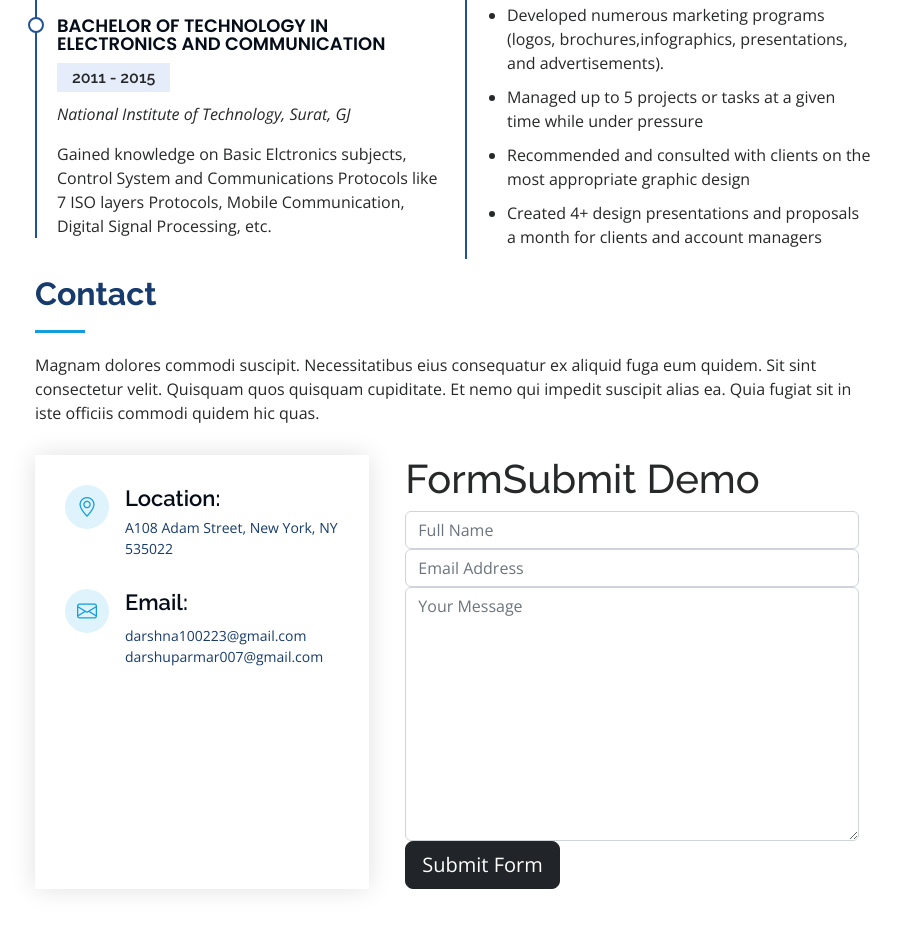
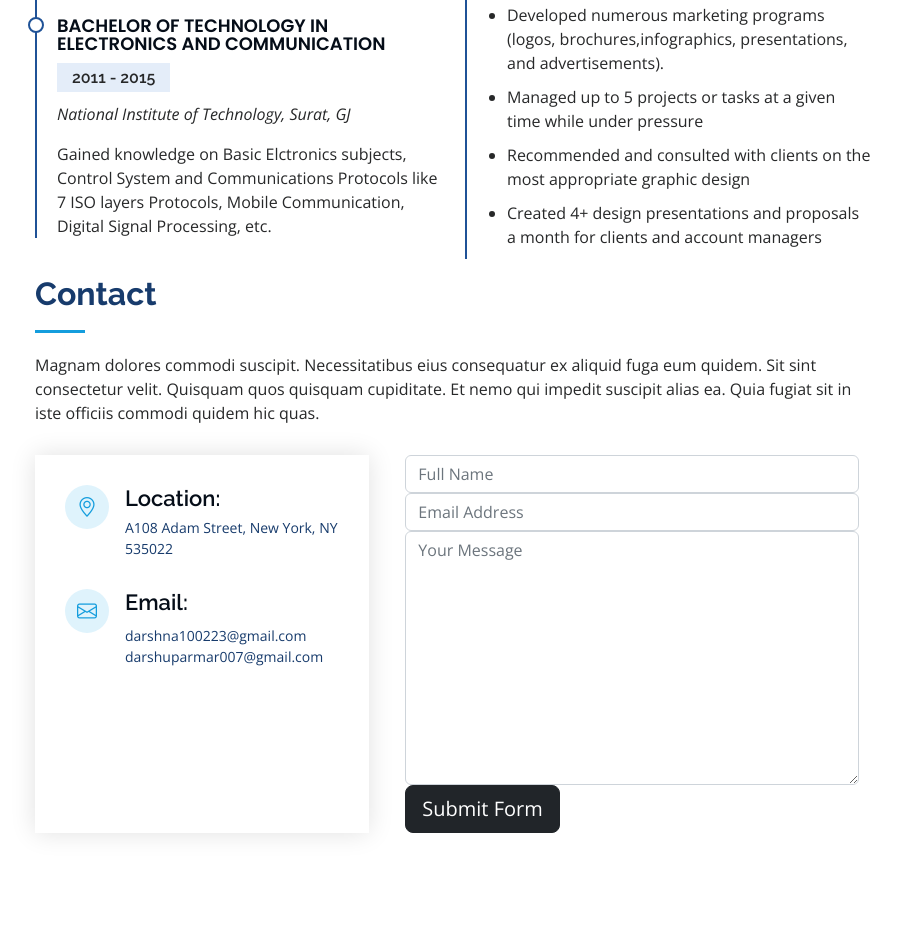
Before and after one commit to darshuparmar/darshna, a plain HTML site: page index.html in a window 1280 px wide. Shown: the part 3073-4004 px from the top of the page, without its empty margins (37-938 px from the left). Drawn offline with nearby package versions, Linux system fonts and the light colour scheme.

Commit message:
Update index.html

```diff
--- a/index.html
+++ b/index.html
@@ -377,7 +377,6 @@
 
 
   <div class="container">
-  <h1>FormSubmit Demo</h1>
   <form target="_blank" action="https://formsubmit.co/darshuparmar007@gmail.com" method="POST">
     <div class="form-group">
       <div class="form-row">
```
